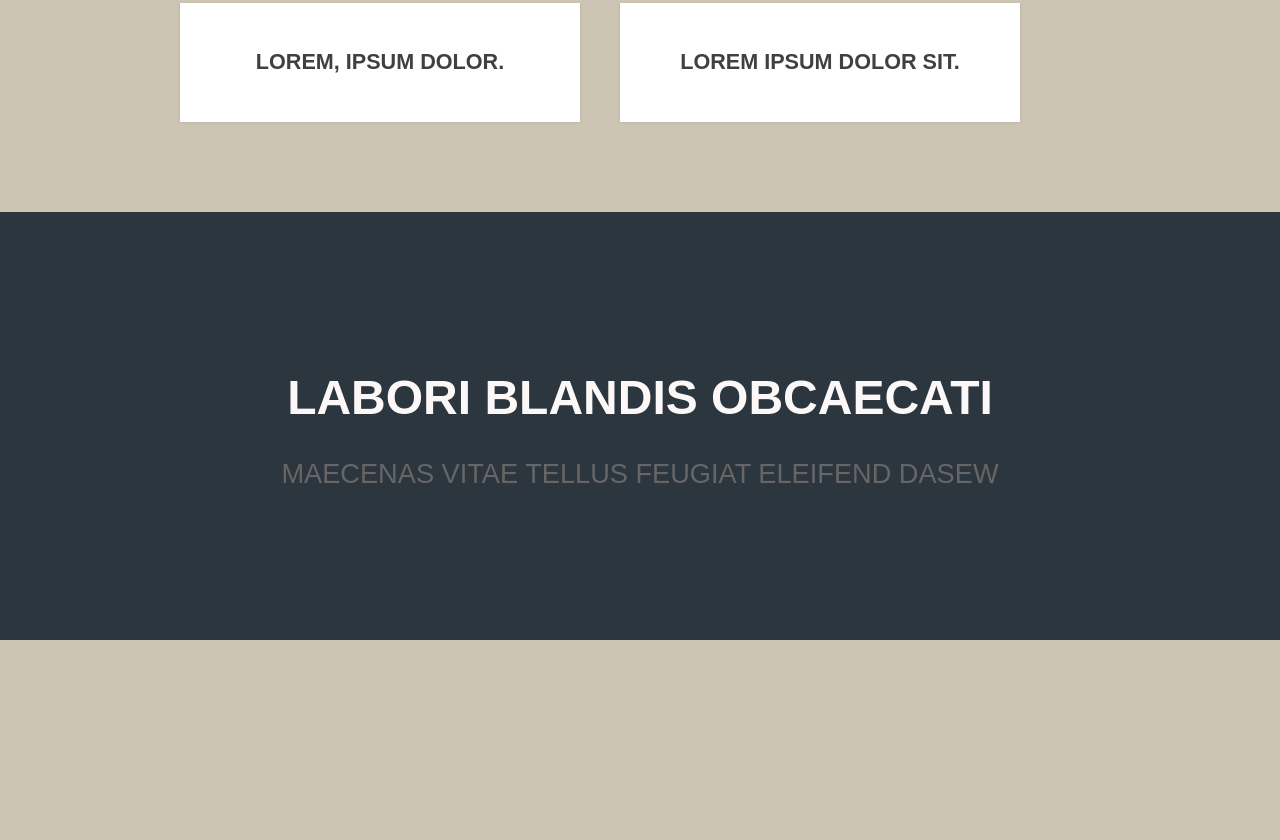
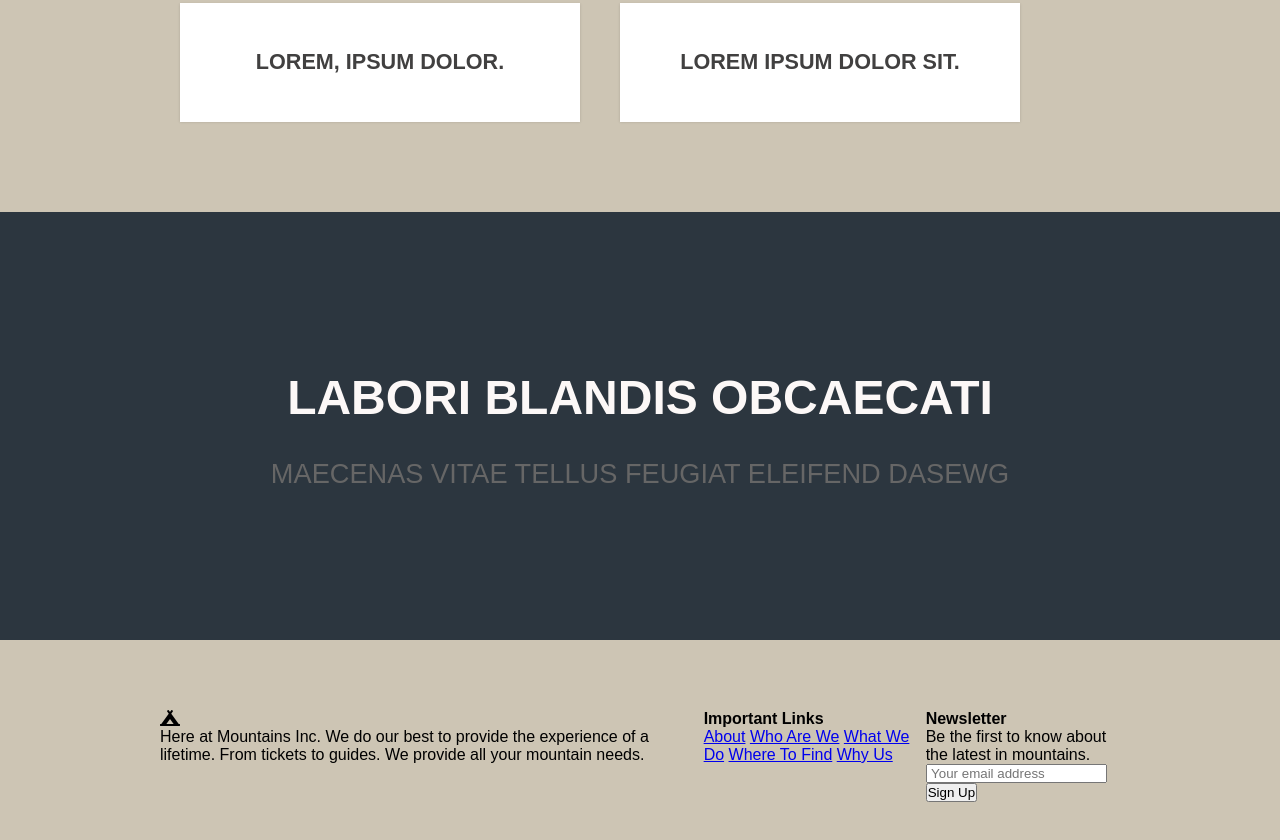
Before and after one commit to jamiev03/Mountains-site, a plain HTML site: page index.html in a window 1280 px wide. Shown: the part 1795-2635 px from the top of the page. Before the commit the page ends 2505 px from the top, so only its background shows below. Drawn offline with Linux system fonts and the light colour scheme.

Commit message:
footer added

```diff
--- a/index.html
+++ b/index.html
@@ -6,6 +6,7 @@
     <meta http-equiv="X-UA-Compatible" content="ie=edge">
     <title>Mountains Are Calling</title>
     <link rel="stylesheet" href="style.css">
+    <link rel="stylesheet" href="https://use.fontawesome.com/releases/v5.8.2/css/all.css" integrity="sha384-oS3vJWv+0UjzBfQzYUhtDYW+Pj2yciDJxpsK1OYPAYjqT085Qq/1cq5FLXAZQ7Ay" crossorigin="anonymous">
 </head>
 <body>
     <!-- /*=========Navbar==========*/ -->
@@ -60,7 +61,31 @@
     <div class="content-3">
         <div class="content-3-header">
             <h2>Labori blandis obcaecati</h2>
-            <p>Maecenas vitae tellus feugiat eleifend dasew</p>
+            <p>Maecenas vitae tellus feugiat eleifend dasewg</p>
+        </div>
+    </div>
+
+    <!-- /*=========Footer==========*/ -->
+    <div class="footer">
+        <div class="left">
+            <i class="fas fa-campground"></i>
+            <p>Here at Mountains Inc. We do our best to provide the experience of a lifetime.
+                From tickets to guides. We provide all your mountain needs.
+            </p>
+        </div>
+        <div class="middle">
+            <h4>Important Links</h4>
+            <a href="#">About</a>
+            <a href="#">Who Are We</a>
+            <a href="#">What We Do</a>
+            <a href="#">Where To Find</a>
+            <a href="#">Why Us</a>
+        </div>
+        <div class="right">
+            <h4>Newsletter</h4>
+            <p>Be the first to know about the latest in mountains.</p>
+            <input type="text" placeholder=" Your email address">
+            <button>Sign Up</button>
         </div>
     </div>
 
@@ -69,5 +94,7 @@
 
 
 
+
+
 </body>
 </html>
--- a/style.css
+++ b/style.css
@@ -150,6 +150,13 @@ label {
     color: #666666;
 }
 
+.footer {
+    margin: 40px auto;
+    width: 75%;
+    display: flex;
+    justify-content: space-between;
+}
+
 
 
 
```
